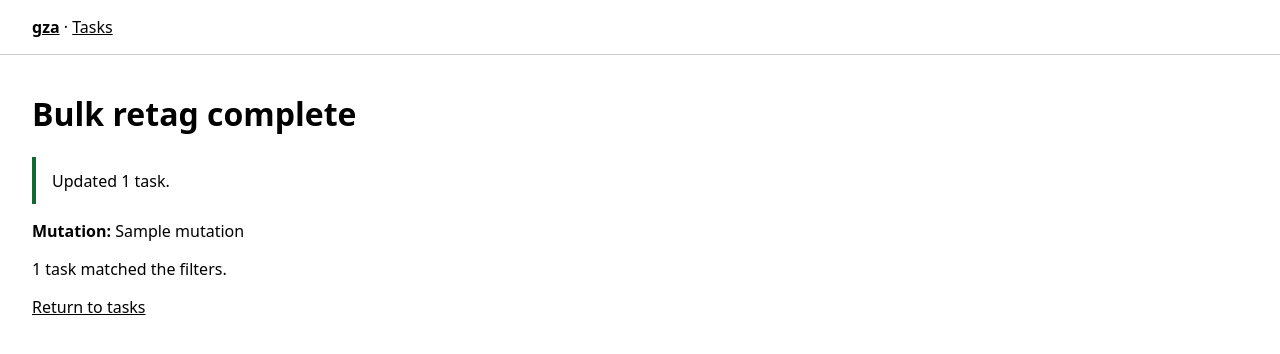
After one commit to mhawthorne/gza, a FastAPI app: template server/src/gza_server/templates/bulk_tags_result.html in a window 1280 px wide. The commit adds this page. Shown: the top 354 px of the page. Run offline with FastAPI, Linux system fonts and the light colour scheme; the template is opened without the code that fills it: most values are stand-ins (such as "Sample title", 1, 10 or a date in 2020).

Commit message:
Tag editing in gza-server What was accomplished Added `POST...
Task gzaserver-4
Slug: 20260818-implement-the-real-gza-server-process-lifecycle-9

```diff
--- a/server/src/gza_server/app.py
+++ b/server/src/gza_server/app.py
@@ -6,8 +6,10 @@ import os
 from collections.abc import Callable
 from pathlib import Path
 from typing import Annotated, Any, Literal, Protocol, cast
+from urllib.parse import parse_qs
 
 from fastapi import Depends, FastAPI, HTTPException, Query, Request
+from fastapi.responses import RedirectResponse
 from fastapi.templating import Jinja2Templates
 
 from gza.config import Config
@@ -22,6 +24,12 @@ from .task_list import (
     TaskListFilters,
     query_task_list,
 )
+from .task_tags import (
+    apply_bulk_tag_mutation,
+    edit_task_tags,
+    parse_tag_mutation,
+    writable_project_store,
+)
 
 
 class TaskStore(Protocol):
@@ -35,6 +43,7 @@ class TaskStore(Protocol):
 
 
 StoreFactory = Callable[[], TaskStore]
+MutationStoreFactory = Callable[[str], SqliteTaskStore]
 _TEMPLATES = Jinja2Templates(directory=Path(__file__).parent / "templates")
 
 
@@ -70,10 +79,69 @@ def resolve_store(project_dir: Path | None = None) -> SqliteTaskStore:
     return SqliteTaskStore.from_config(config, open_mode="query_only")
 
 
+def _payload_values(payload: dict[str, object], key: str) -> list[str]:
+    value = payload.get(key, [])
+    if value is None:
+        return []
+    if isinstance(value, list):
+        return [str(item) for item in value if str(item).strip()]
+    return [str(value)] if str(value).strip() else []
+
+
+def _payload_bool(payload: dict[str, object], key: str) -> bool:
+    value = payload.get(key, False)
+    if isinstance(value, bool):
+        return value
+    if isinstance(value, list):
+        value = value[-1] if value else False
+    return str(value).lower() in {"1", "true", "yes", "on"}
+
+
+async def _request_payload(request: Request) -> tuple[dict[str, object], bool]:
+    """Read either the durable JSON API shape or a server-rendered form body."""
+    is_json = request.headers.get("content-type", "").split(";", 1)[0] == "application/json"
+    if is_json:
+        value = await request.json()
+        if not isinstance(value, dict):
+            raise HTTPException(status_code=422, detail="request body must be an object")
+        return cast(dict[str, object], value), True
+    parsed = parse_qs((await request.body()).decode("utf-8"), keep_blank_values=True)
+    payload: dict[str, object] = {
+        key: values if len(values) > 1 else values[0]
+        for key, values in parsed.items()
+    }
+    return payload, False
+
+
+def _bulk_filters(payload: dict[str, object]) -> TaskListFilters:
+    tags = normalize_tag_filters(tuple(_payload_values(payload, "tag"))) or ()
+    untagged = _payload_bool(payload, "untagged")
+    if tags and untagged:
+        raise HTTPException(status_code=422, detail="tag and untagged filters cannot be combined")
+    return TaskListFilters(
+        prompt=str(payload.get("q", "")),
+        tags=tags,
+        statuses=tuple(_payload_values(payload, "status")),
+        task_types=tuple(_payload_values(payload, "type")),
+        untagged=untagged,
+    )
+
+
+def _bulk_targets(payload: dict[str, object]) -> list[dict[str, object]]:
+    targets: list[dict[str, object]] = []
+    for value in _payload_values(payload, "target"):
+        project_id, separator, task_id = value.partition("|")
+        if not separator or not project_id or not task_id:
+            raise HTTPException(status_code=422, detail="invalid bulk retag target")
+        targets.append({"project_id": project_id, "id": task_id})
+    return targets
+
+
 def create_app(
     *,
     project_dir: Path | None = None,
     store_factory: StoreFactory | None = None,
+    mutation_store_factory: MutationStoreFactory | None = None,
     instance_id: str | None = None,
 ) -> FastAPI:
     """Build the server application.
@@ -82,6 +150,12 @@ def create_app(
     resolve the database with gza's normal config and task-store APIs.
     """
     make_store = store_factory or (lambda: resolve_store(project_dir))
+    make_mutation_store = mutation_store_factory or (
+        lambda project_id: writable_project_store(
+            cast(SqliteTaskStore, make_store()),
+            project_id,
+        )
+    )
     server_instance_id = instance_id or os.environ.get("GZA_SERVER_INSTANCE_ID")
     app = FastAPI(title="gza-server", version=__version__)
 
@@ -138,6 +212,61 @@ def create_app(
     ) -> list[dict[str, object]]:
         return query_task_list(cast(SqliteTaskStore, make_store()), filters).rows
 
+    @app.post("/api/tasks/tags/bulk")
+    async def bulk_task_tags(request: Request):
+        payload, is_json = await _request_payload(request)
+        filters = _bulk_filters(payload)
+        if not filters.has_selection:
+            raise HTTPException(
+                status_code=422,
+                detail="bulk retag requires at least one selection filter",
+            )
+        try:
+            mutation = parse_tag_mutation(payload)
+        except ValueError as exc:
+            raise HTTPException(status_code=422, detail=str(exc)) from exc
+
+        base_store = cast(SqliteTaskStore, make_store())
+        rows = query_task_list(base_store, filters).rows
+        targets_are_frozen = _payload_bool(payload, "targets_frozen")
+        if _payload_bool(payload, "confirmed") and targets_are_frozen:
+            rows = _bulk_targets(payload)
+        matched = [
+            {"id": str(row["id"]), "project_id": str(row["project_id"])}
+            for row in rows
+        ]
+        confirmed = _payload_bool(payload, "confirmed")
+        if not confirmed:
+            if is_json:
+                return {
+                    "matched_tasks": matched,
+                    "mutation": mutation.summary,
+                    "confirmed": False,
+                }
+            return _TEMPLATES.TemplateResponse(
+                request=request,
+                name="bulk_tags_confirm.html",
+                context={
+                    "matched_tasks": matched,
+                    "mutation": mutation,
+                    "filters": filters,
+                },
+            )
+
+        changed_count = apply_bulk_tag_mutation(make_mutation_store, rows, mutation)
+        result = {
+            "matched_tasks": matched,
+            "mutation": mutation.summary,
+            "changed_count": changed_count,
+        }
+        if is_json:
+            return result
+        return _TEMPLATES.TemplateResponse(
+            request=request,
+            name="bulk_tags_result.html",
+            context=result,
+        )
+
     def load_task_detail(task_id: str, project_id: str | None = None) -> TaskDetail | None:
         return query_task_detail(
             cast(SqliteTaskStore, make_store()),
@@ -193,4 +322,34 @@ def create_app(
     def qualified_task_detail_api(project_id: str, task_id: str) -> dict[str, object]:
         return task_detail_record(task_id, project_id)
 
+    @app.post("/api/tasks/{task_id}/tags")
+    async def task_tags_api(request: Request, task_id: str):
+        payload, is_json = await _request_payload(request)
+        project_id_value = payload.get("project_id")
+        project_id = str(project_id_value) if project_id_value else None
+        try:
+            detail = load_task_detail(task_id, project_id)
+        except AmbiguousTaskIdError as exc:
+            raise HTTPException(status_code=409, detail=str(exc)) from exc
+        if detail is None:
+            raise HTTPException(status_code=404, detail=f"Task {task_id} not found")
+        try:
+            mutation_store = make_mutation_store(detail.project_id)
+            tags, changed = edit_task_tags(
+                mutation_store,
+                task_id,
+                add=_payload_values(payload, "add"),
+                remove=_payload_values(payload, "remove"),
+            )
+        except ValueError as exc:
+            raise HTTPException(status_code=422, detail=str(exc)) from exc
+        if not is_json:
+            return RedirectResponse(detail.detail_url, status_code=303)
+        return {
+            "id": task_id,
+            "project_id": detail.project_id,
+            "tags": list(tags),
+            "changed": changed,
+        }
+
     return app
--- a/server/src/gza_server/templates/base.html
+++ b/server/src/gza_server/templates/base.html
@@ -14,6 +14,8 @@
       .filters label { display: grid; gap: .3rem; font-size: .85rem; font-weight: 600; }
       .filters .checkbox { display: flex; flex-direction: row; align-items: center; padding-bottom: .5rem; }
       input, select, button { font: inherit; padding: .4rem; }
+      fieldset { padding: 1rem; border: 1px solid color-mix(in srgb, currentColor 20%, transparent); border-radius: .5rem; }
+      fieldset label { display: block; margin: .5rem 0; }
       .filter-actions { display: flex; gap: .75rem; align-items: center; padding-bottom: .15rem; }
       .table-wrap { overflow-x: auto; }
       table { width: 100%; border-collapse: collapse; }
@@ -36,6 +38,9 @@
       .markdown > :first-child { margin-top: 0; }
       .markdown > :last-child { margin-bottom: 0; }
       .markdown pre { overflow-x: auto; padding: .75rem; background: color-mix(in srgb, currentColor 8%, transparent); }
+      .tag-editor { max-width: 44rem; }
+      .tag-editor .tag-choice { display: inline-flex; gap: .25rem; align-items: center; margin-right: .75rem; }
+      .notice { padding: .8rem 1rem; border-left: .25rem solid color-mix(in srgb, #2a5 60%, currentColor); }
     </style>
   </head>
   <body>
--- /dev/null
+++ b/server/src/gza_server/templates/bulk_tags_result.html
@@ -0,0 +1,9 @@
+{% extends "base.html" %}
+{% block title %}Bulk retag complete · gza{% endblock %}
+{% block content %}
+  <h1>Bulk retag complete</h1>
+  <p class="notice">Updated {{ changed_count }} task{% if changed_count != 1 %}s{% endif %}.</p>
+  <p><strong>Mutation:</strong> {{ mutation }}</p>
+  <p>{{ matched_tasks|length }} task{% if matched_tasks|length != 1 %}s{% endif %} matched the filters.</p>
+  <p><a href="/tasks">Return to tasks</a></p>
+{% endblock %}
```
Also changed, not shown: server/src/gza_server/task_list.py (+11 -0 lines), server/src/gza_server/task_tags.py (added, +125 -0 lines), server/src/gza_server/templates/bulk_tags_confirm.html (added, +33 -0 lines), server/src/gza_server/templates/task_detail.html (+20 -0 lines), server/src/gza_server/templates/tasks.html (+29 -0 lines), server/tests/test_task_tags.py (added, +212 -0 lines).
